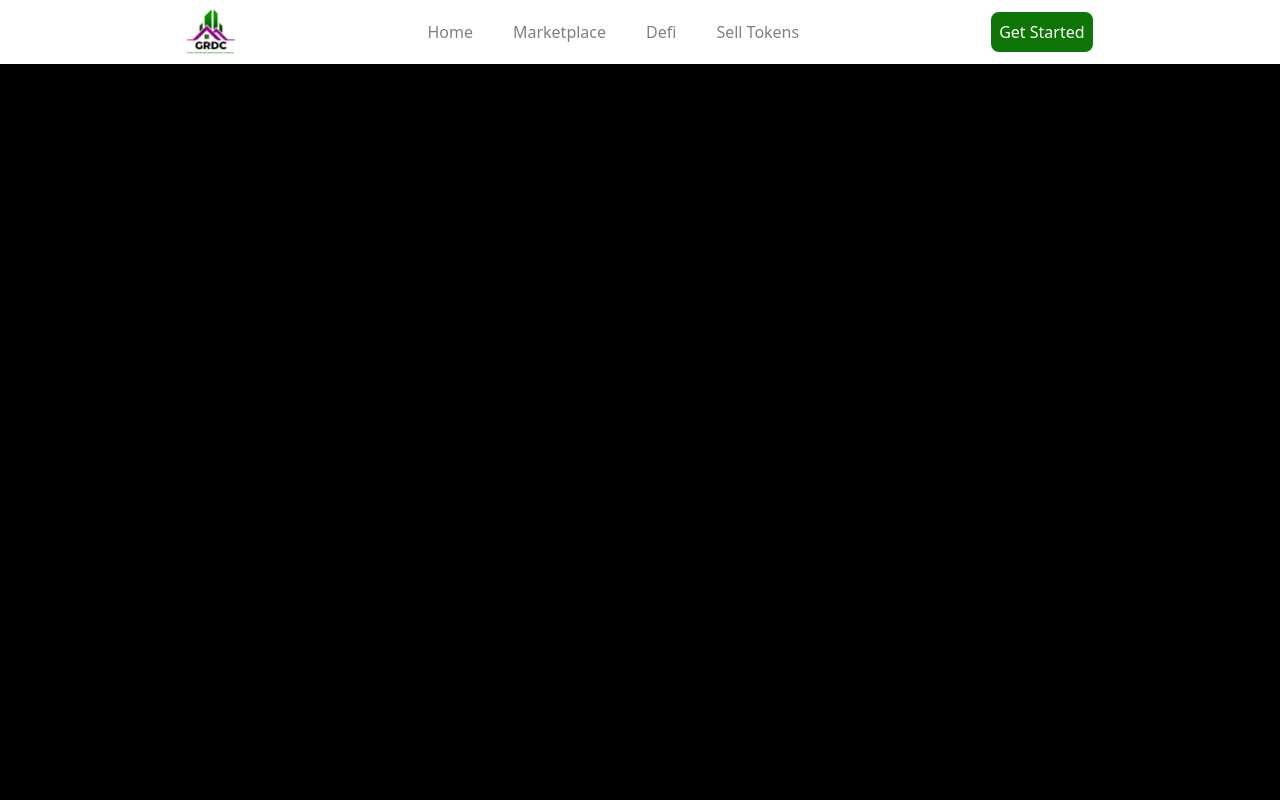
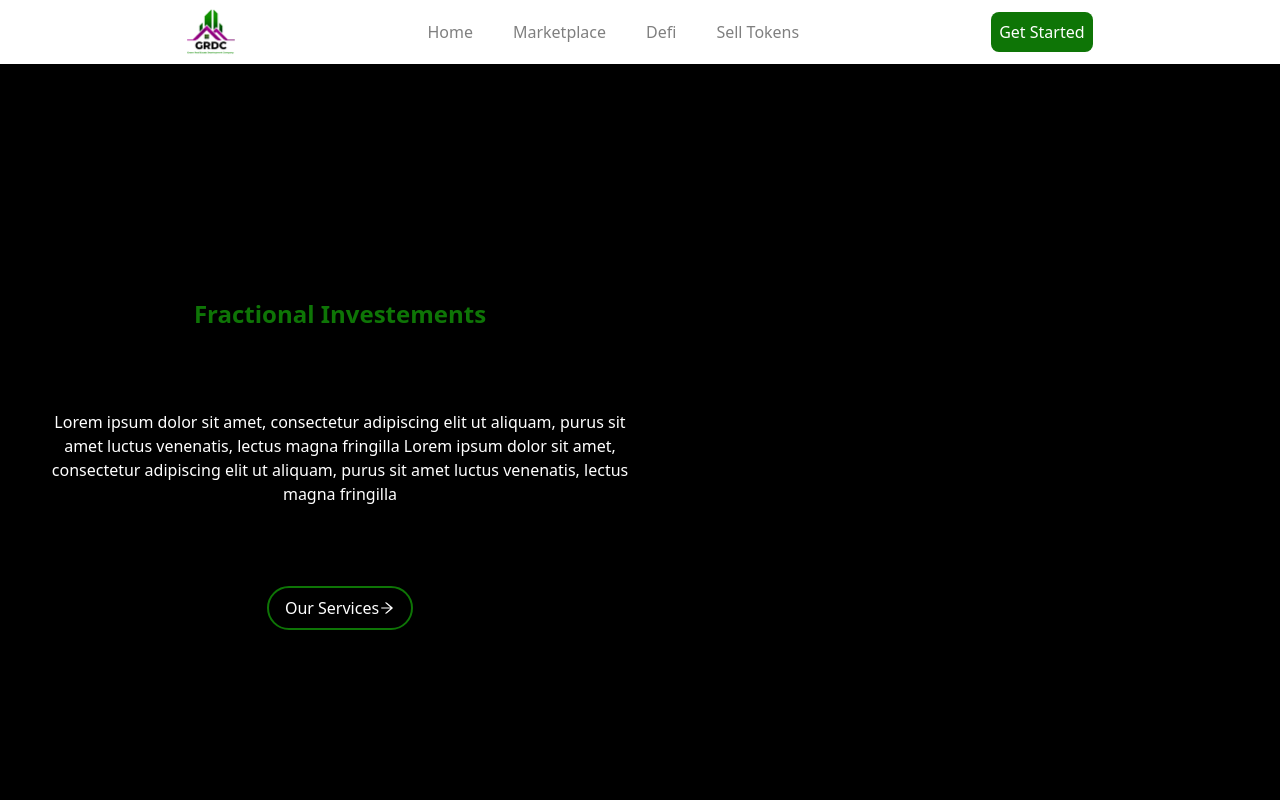
Before and after one commit to Mogakamo/GRDC-landing, a Next.js app: page / in a window 1280 px wide. Shown: the top 800 px of the page. Built offline with nearby package versions, Linux system fonts and the light colour scheme.

Commit message:
Working on the Hero section

```diff
--- a/components/Hero.jsx
+++ b/components/Hero.jsx
@@ -1,9 +1,30 @@
-import React from 'react'
+import React from "react";
+import "react-responsive-carousel/lib/styles/carousel.min.css";
+import { Carousel } from "react-responsive-carousel";
+import {AiOutlineArrowRight}  from "react-icons/ai"
 
 const Hero = () => {
   return (
-    <div className='relative h-screen bg-black'>Hero</div>
-  )
-}
+    <Carousel
+      className="h-screen bg-black "
+      showArrows={false}
+      // showIndicators={false}
+      showStatus={false}
+      infiniteLoop
+    >
+      <div className="grid grid-cols-1 md:grid-cols-2 p-10 h-screen">
+        <div className="flex flex-col items-center justify-center space-y-20">
+          <h1 className="text-[#0E7506] font-bold text-2xl">Fractional Investements</h1>
+          <p className="text-white place-content-start">Lorem ipsum dolor sit amet, consectetur adipiscing elit ut aliquam, purus sit amet luctus venenatis, lectus magna fringilla Lorem ipsum dolor sit amet, consectetur adipiscing elit ut aliquam, purus sit amet luctus venenatis, lectus magna fringilla</p>
+          <button className="border-[#0E7506] p-2 border-2 rounded-full
+                      text-white flex items-center px-4">Our Services<AiOutlineArrowRight /></button>
+        </div>
+        <div></div>
+      </div>
+      <div>1</div>
+      <div>1</div>
+    </Carousel>
+  );
+};
 
-export default Hero
+export default Hero;
--- a/components/Services.jsx
+++ b/components/Services.jsx
@@ -18,7 +18,7 @@ const service = [
 
 const Services = () => {
   return (
-    <div className=" relative text-center p-10 rounded-bl-3xl rounded-br-3xl space-y-10">
+    <div className=" relative text-center p-10 rounded-br-sm rounded-bl-sm space-y-10">
       <h1 className="font-bold text-2xl ">
         Discover the Power of the GRDC Platform
       </h1>
```
